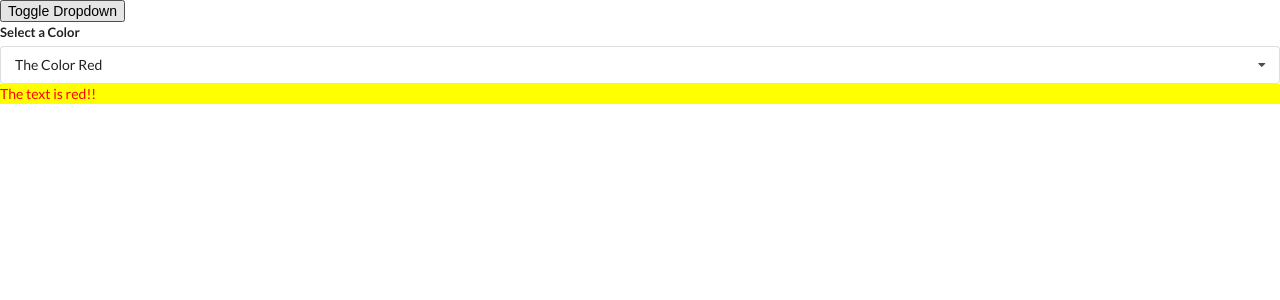
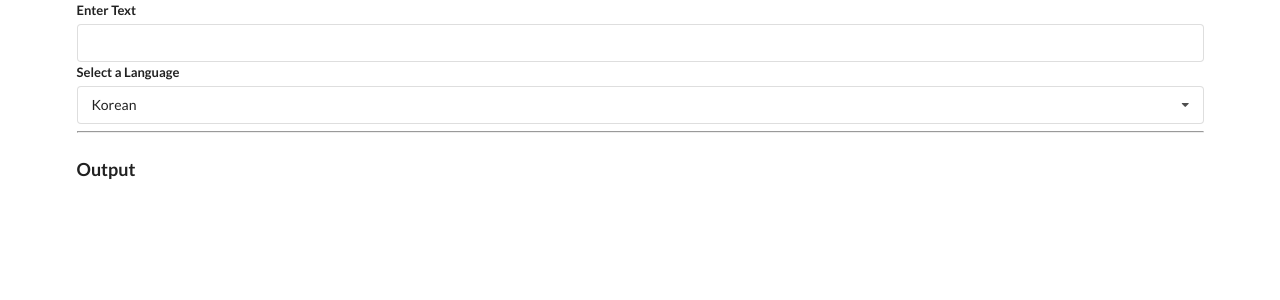
Before and after one commit to orangeX6/widgets, a React (Create React App) app: page / in a window 1280 px wide. Shown: the top 300 px of the page. Built offline with nearby package versions, Linux system fonts and the light colour scheme.

Commit message:
Translate Text Component

```diff
--- a/src/App.js
+++ b/src/App.js
@@ -2,6 +2,7 @@
 import Accordion from './components/Accordion';
 import Search from './components/Search';
 import Dropdown from './components/Dropdown';
+import Translate from './components/Translate';
 
 const items = [
   {
@@ -35,23 +36,25 @@
 
 /* eslint import/no-anonymous-default-export: [2, {"allowArrowFunction": true}] */
 export default () => {
-  const [selected, setSelected] = useState(options[0]);
-  const [showDropdown, setShowDropdown] = useState(true);
+  // const [selected, setSelected] = useState(options[0]);
+  // const [showDropdown, setShowDropdown] = useState(true);
 
   return (
     <div>
       {/* <Accordion items={items} /> */}
       {/* <Search /> */}
-      <button onClick={() => setShowDropdown(!showDropdown)}>
+      {/* <button onClick={() => setShowDropdown(!showDropdown)}>
         Toggle Dropdown
       </button>
       {showDropdown ? (
         <Dropdown
+          label='Pick a color'
           selected={selected}
           onSelectedChange={setSelected}
           options={options}
         />
-      ) : null}
+      ) : null} */}
+      <Translate />
     </div>
   );
 };
--- /dev/null
+++ b/src/components/Convert.js
@@ -0,0 +1,43 @@
+import React, { useState, useEffect } from 'react';
+import axios from 'axios';
+
+const Convert = ({ language, text }) => {
+  const [translated, setTranslated] = useState('');
+  const [debouncedText, setDebouncedText] = useState(translated);
+
+  useEffect(() => {
+    if (!text) return;
+    const timeout = setTimeout(() => {
+      setDebouncedText(text);
+    }, 1000);
+
+    return () => {
+      clearTimeout(timeout);
+    };
+  }, [text]);
+
+  useEffect(() => {
+    if (!debouncedText) return;
+
+    const doTranslation = async () => {
+      const { data } = await axios.post(
+        'https://translation.googleapis.com/language/translate/v2',
+        {},
+        {
+          params: {
+            q: debouncedText,
+            target: language.value,
+            key: process.env.REACT_APP_TRANSLATE_API_KEY,
+          },
+        }
+      );
+      setTranslated(data.data.translations.at(0).translatedText);
+    };
+
+    doTranslation();
+  }, [language, debouncedText]);
+
+  return <div className="ui header">{translated}</div>;
+};
+
+export default Convert;
--- a/src/components/Dropdown.js
+++ b/src/components/Dropdown.js
@@ -1,6 +1,6 @@
 import React, { useEffect, useState, useRef } from 'react';
 
-const Dropdown = ({ options, selected, onSelectedChange }) => {
+const Dropdown = ({ label, options, selected, onSelectedChange }) => {
   const [open, setOpen] = useState(false);
   const ref = useRef();
 
@@ -36,7 +36,7 @@
   return (
     <div ref={ref} className="ui form">
       <div className="field">
-        <label className="label">Select a Color</label>
+        <label className="label">{label}</label>
         <div
           onClick={() => setOpen(!open)}
           className={`ui selection dropdown ${open ? 'visible active' : ''}`}
@@ -47,12 +47,12 @@
             {renderedOptions}
           </div>
         </div>
-        <div
+        {/* <div
           className="text"
           style={{ color: selected.value, backgroundColor: 'yellow' }}
         >
           The text is {selected.value}!!
-        </div>
+        </div> */}
       </div>
     </div>
   );
--- /dev/null
+++ b/src/components/Translate.js
@@ -0,0 +1,53 @@
+import React, { useState } from 'react';
+import Dropdown from './Dropdown';
+import Convert from './Convert';
+
+const options = [
+  {
+    label: 'Korean',
+    value: 'ko',
+  },
+  {
+    label: 'Japanese',
+    value: 'ja',
+  },
+  {
+    label: 'Hindi',
+    value: 'hi',
+  },
+  {
+    label: 'Afrikaans',
+    value: 'af',
+  },
+];
+
+const Translate = () => {
+  const [language, setLanguage] = useState(options[0]);
+  const [text, setText] = useState('');
+
+  return (
+    <div className="ui container">
+      <div className="ui form">
+        <div className="field">
+          <label> Enter Text </label>
+          <input
+            type="text"
+            value={text}
+            onChange={(e) => setText(e.target.value)}
+          />
+        </div>
+      </div>
+      <Dropdown
+        label="Select a Language"
+        selected={language}
+        onSelectedChange={setLanguage}
+        options={options}
+      />
+      <hr />
+      <h3 className="ui header">Output</h3>
+      <Convert text={text} language={language} />
+    </div>
+  );
+};
+
+export default Translate;
```
Also changed, not shown: 1 other file (tests, documents, lock files or other folders).
